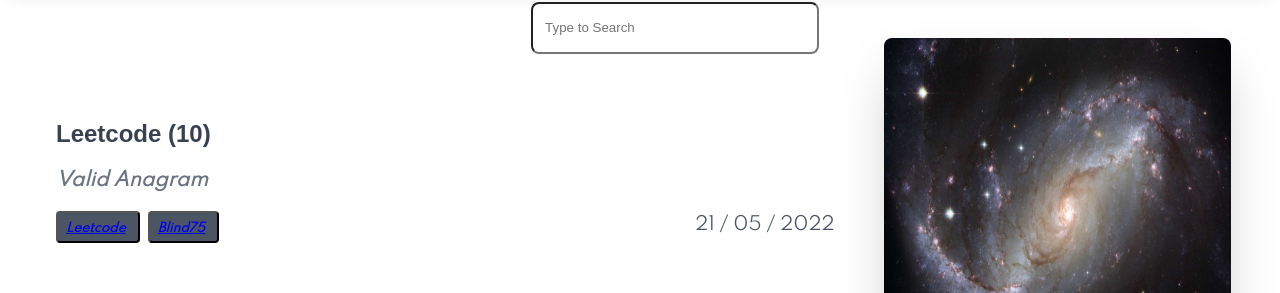
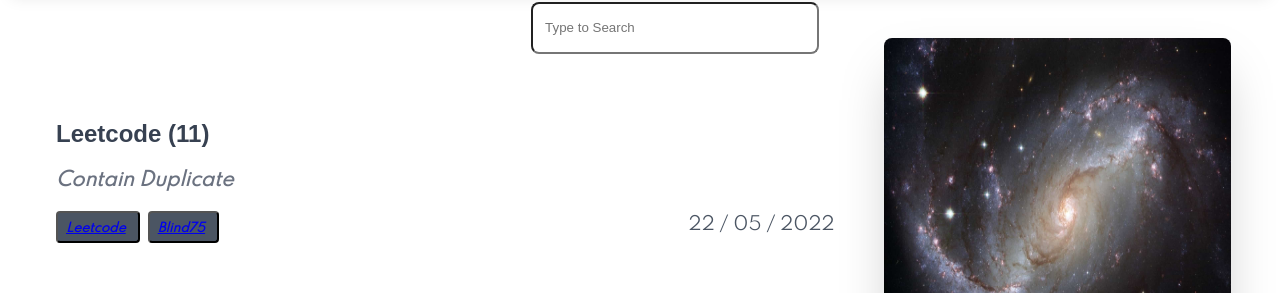
Before and after one commit to theo923/next-ssg-personal-blog, a Next.js app: page / in a window 1280 px wide. Shown: the part 418-711 px from the top of the page. Built offline with nearby package versions, Linux system fonts and the light colour scheme; a web font is replaced by a local one.

Commit message:
added blogpost for 22/05/2022

```diff
--- a/components/External/Blind75_Status.js
+++ b/components/External/Blind75_Status.js
@@ -2,8 +2,8 @@ export const BLIND75_STATUS = {
   "Arrays & Hashing": [
     {
       question: "Contains Duplicate",
-      status: false,
-      url: "",
+      status: true,
+      url: "20220522",
       lcUrl: "https://leetcode.com/problems/contains-duplicate/",
       schedule: [0],
       difficulty: 0,
--- /dev/null
+++ b/posts/20220522-0100.md
@@ -0,0 +1,15 @@
+---
+title: Leetcode (11)
+description: Contain Duplicate
+date: 22 / 05 / 2022
+tags: ["Leetcode", "Blind75"]
+---
+
+<h2>217. Contain Duplicate</h2>
+
+<pre><code class="language-python">
+def containsDuplicate(nums):
+    return len(nums) == len(set(nums))
+</code></pre>
+<br/>
+<br/>
```
Also changed, not shown: 1 other file (tests, documents, lock files or other folders).
